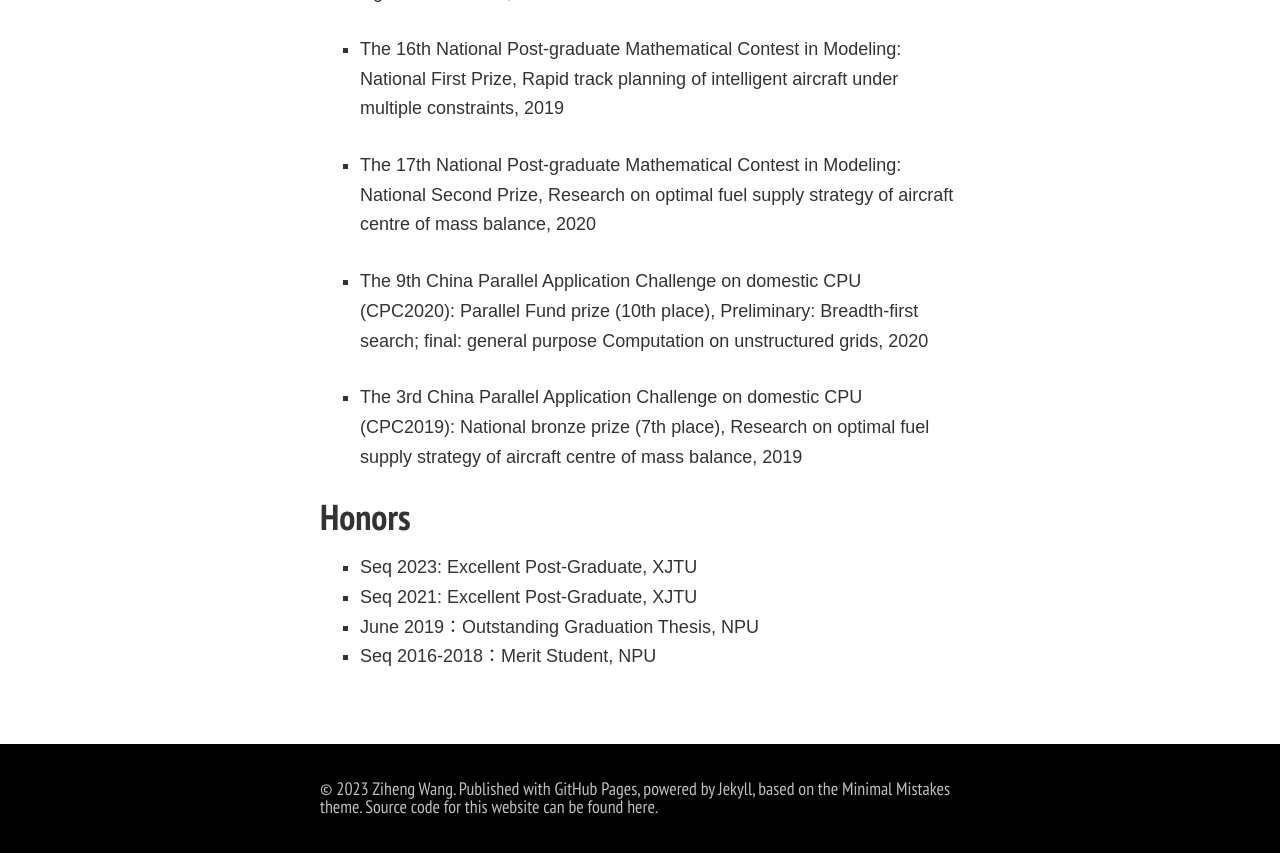
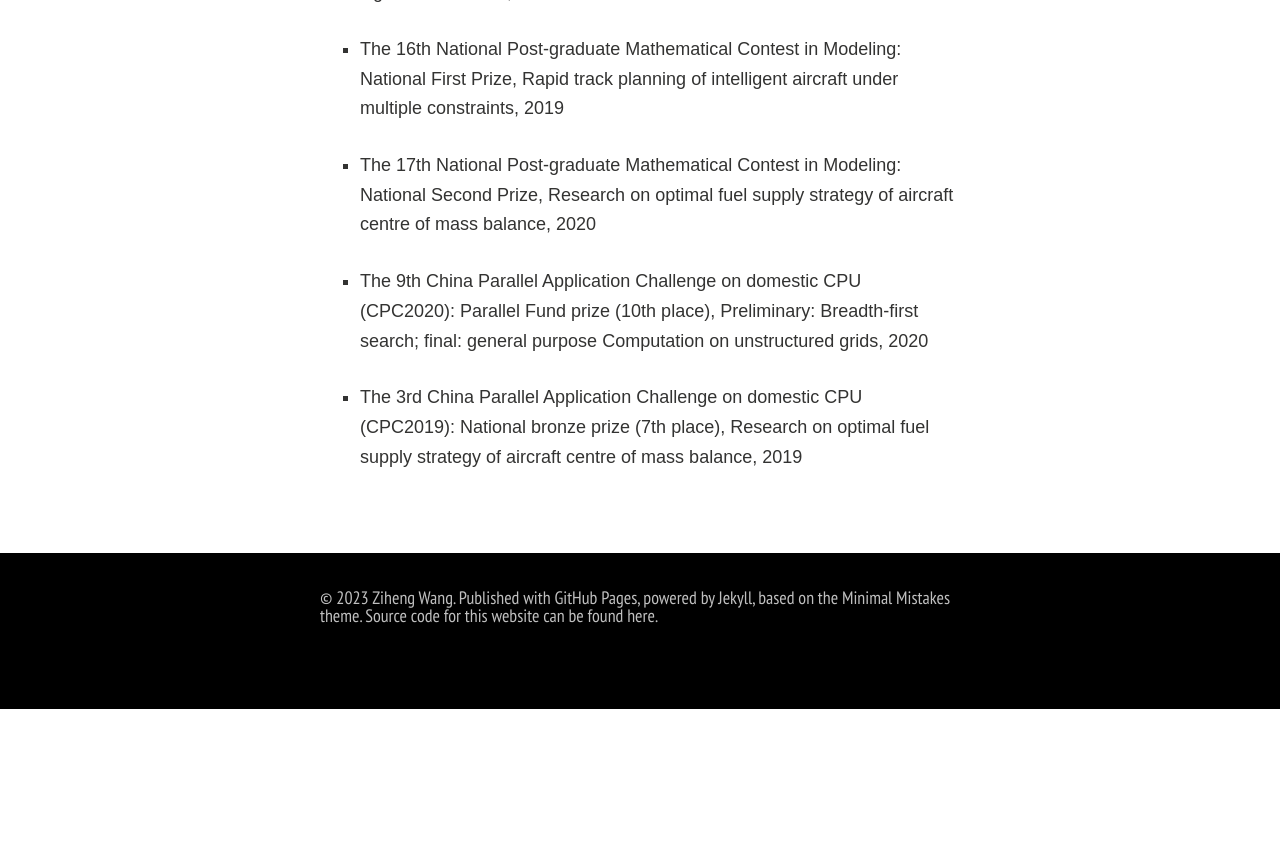
Before and after one commit to wzh009888/wzh009888.github.io, a Jekyll site: the page built from awards.md, in a window 1280 px wide and 900 px high, scrolled down 1776 px. Shown: the top 853 px of the window. Built offline with Jekyll 4.4.1, drawn with Linux system fonts in a browser that asks for light colours; comment, search, counter and statistics services are not loaded; a style sheet for code colours, icons or effects is not loaded; after the commit the page ends 2485 px from its top, so only the background shows below that.

Commit message:
Update awards.md

```diff
--- a/awards.md
+++ b/awards.md
@@ -60,9 +60,6 @@ Lastest Update: 16th Dec 2023 &nbsp;
 
 - The 3rd China Parallel Application Challenge on domestic CPU (CPC2019): National bronze prize (7th place), Research on optimal fuel supply strategy of aircraft centre of mass balance, 2019
 
-## Honors
+<!-- ## Honors -->
 
-- Seq 2023: Excellent Post-Graduate, XJTU
-- Seq 2021: Excellent Post-Graduate, XJTU
-- June 2019：Outstanding Graduation Thesis, NPU
-- Seq 2016-2018：Merit Student, NPU
+<!-- - Seq 2023: Excellent Post-Graduate, XJTU -->
```
